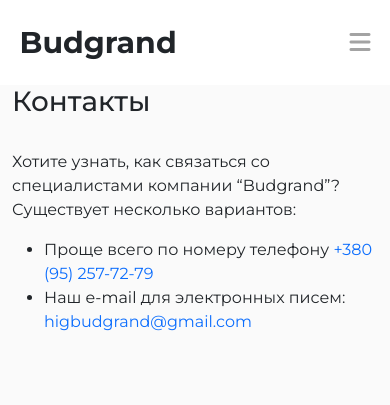
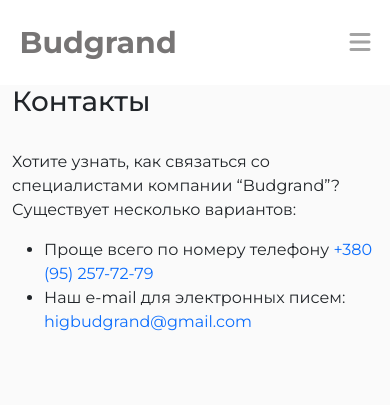
Before and after one commit to Higbond/budgrand-blog, a Django app: page /contacts in a window 390 px wide. Shown: the top 405 px of the page. Run offline with Django 4.2, Linux system fonts and the light colour scheme; some libraries are stand-ins or nearby versions.

Commit message:
setting update

```diff
--- a/blog/static/css/main.css
+++ b/blog/static/css/main.css
@@ -33,22 +33,29 @@ header {
   width: 64px;
   height: 64px;
 }
-
+@media(min-width:600px){
+  .menu_btn {display: none;}
+}
 @media(max-width:900px){
-  header, .home-page, {width: 100%;}
-  .features, .flex-container {flex-direction: column;}
+  header, .home-page {width: 100%;}
+   .flex-container {flex-direction: column;}
+   .features { flex-direction: column;
+    align-items: center;
+    justify-content: center; }
   footer {
     flex-direction: column;
      width: 100%;
     }
   header > .nav, .gallery  {display: none;}
-
 }
 
-
-header > .logo {
+header>a>span {
   font-size: 30px;
   font-weight: 700;
+  text-decoration: none;
+  color: #777575;
+  font-weight: 700;
+  transition: color 600ms ease;
 }
 
 header > .nav {
@@ -76,12 +83,7 @@ header > .menu {
   font-size: 24px;
 }
 
-.fixed {
-  position: sticky;
-  top: 0;
-  left: 0;
-  border-bottom: 2px solid silver;
-}
+
 
 #hidden-menu {
   width: 150px;
@@ -174,14 +176,14 @@ header > .menu {
 
 .features {
   display: flex;
+  width: 100%;
+  margin-top: 50px;
   justify-content:center;
-  width: 100%;
 }
 
 .features > div {
   width: 300px;
   text-align: center;
-  margin: 50px 10px;
 }
 
 .features > div img {
@@ -200,7 +202,7 @@ header > .menu {
 
 .gallery {
   width: 70%;
-  margin: 50px 10%;
+  margin: 50px 13%;
   position: relative;
   left: 100px;
 }
@@ -228,7 +230,7 @@ header > .menu {
 
 
 footer {
-  width: 90%;
+  width: 100%;
   padding: 50px 5%;
   display: flex;
   justify-content: space-between;
--- a/blog/templates/blog/base.html
+++ b/blog/templates/blog/base.html
@@ -14,7 +14,7 @@
 </head>
 <body>
    <header>
-    <span class='logo'>Budgrand</span>
+    <a href="{% url 'home' %}" class='logo'><span >Budgrand</span></a>
     <div class="nav">
       <a href="{% url 'home' %}">Главная</a>
       <a href="{% url 'services' %}">Услуги</a>
@@ -57,27 +57,27 @@
       <li><a href="{% url 'about' %}">Про компанию</a></li>
       <li><a href="{% url 'contacts' %}">Контакты</a></li>
       <li><a href="{% url 'blog' %}">Блог</a></li>
+    </ul>
+    <ul class="menu_btn">
       {% if not user.is_authenticated %}
-      <a href="{% url 'reg' %}" >
+      <li> <a href="{% url 'reg' %}" >
         <button class="btn btn-outline-secondary ">Регистрация</button>
-      </a>
-       <a href="{% url 'user' %}" class="mb-5">
+      </a></li>
+      <li>  <a href="{% url 'user' %}" class="mb-5">
         <button class="btn btn-outline-secondary">Войти</button>
-      </a>
-      {% else %}
-         <a href="{% url 'blog-add' %}"  >
+      </a></li>
+       {% else %}
+       <li>  <a href="{% url 'blog-add' %}"  >
         <button class="btn btn-outline-secondary">Добавить статью</button>
-      </a><br>
-         <a href="{% url 'profile' %}"  >
+      </a></li>
+      <li>   <a href="{% url 'profile' %}"  >
         <button class="btn btn-outline-secondary">Профиль</button>
-      </a>
-       <a href="{% url 'exit' %}" >
+      </a></li>
+      <li> <a href="{% url 'exit' %}" >
         <button class="btn btn-outline-secondary">Выйти</button>
-      </a>
+      </a></li>
       {% endif %}
-
     </ul>
-
   </div>
    <div class="container">
       {% if messages %}
```
